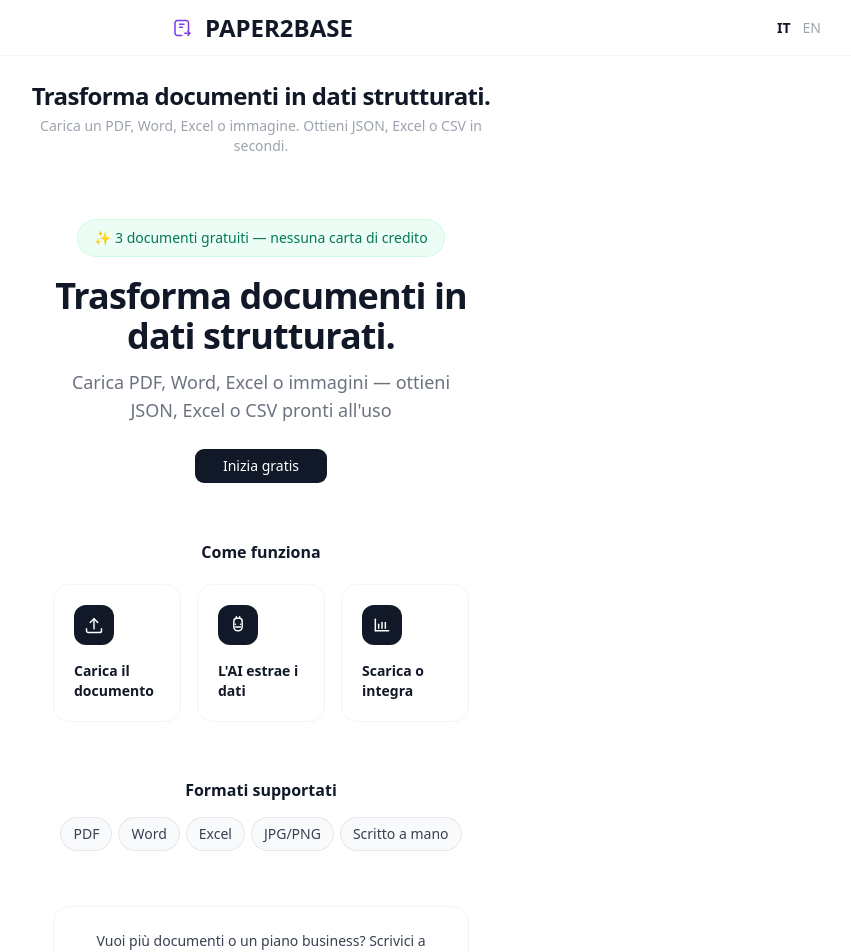
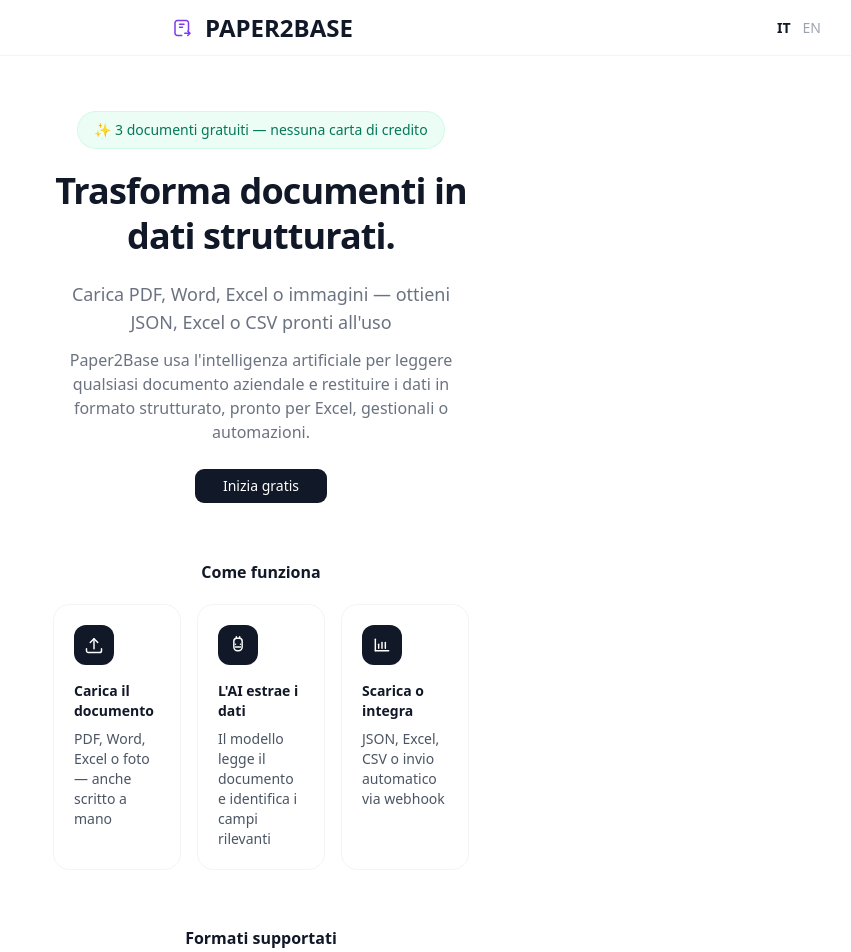
Before and after one commit to Morrix76/paper2base, a React (Vite) app in the folder frontend/: page / in a window 1280 px wide. Shown: the top 952 px of the page, without its empty margins (379-1230 px from the left). Built offline with nearby package versions, Linux system fonts and the light colour scheme.

Commit message:
fix landing page layout and translations

```diff
--- a/frontend/src/App.tsx
+++ b/frontend/src/App.tsx
@@ -223,6 +223,7 @@
       <main
         className="mx-auto flex min-h-screen max-w-lg flex-col px-6 py-8 pt-16"
       >
+        {!(typeof window !== 'undefined' && !isAuthenticated && window.location.pathname === '/') && (
           <header className="py-4 text-center">
             <h1 className="text-2xl font-black tracking-tight text-gray-900">
               {t('hero.title')}
@@ -231,6 +232,7 @@
               {t('hero.subtitle')}
             </p>
           </header>
+        )}
 
         {isPrivacyRoute ? (
           <PrivacyPage />
--- a/frontend/src/i18n/locales/en.ts
+++ b/frontend/src/i18n/locales/en.ts
@@ -128,14 +128,19 @@
       title: 'Turn documents into structured data.',
       subtitle:
         'Upload PDF, Word, Excel, or images — get JSON, Excel, or CSV ready to use',
+      description:
+        'Paper2Base uses AI to read any business document and return structured data, ready for Excel, ERP systems, or automations.',
       cta: 'Start free',
     },
     howItWorks: {
       kicker: 'How it works',
       title: 'How it works',
       step1: 'Upload the document',
+      step1Body: 'PDF, Word, Excel, or a photo — even handwritten',
       step2: 'AI extracts the data',
+      step2Body: 'The model reads the document and identifies the relevant fields',
       step3: 'Download or integrate',
+      step3Body: 'JSON, Excel, CSV, or automatic delivery via webhook',
     },
     formats: {
       kicker: 'Supported formats',
--- a/frontend/src/i18n/locales/it.ts
+++ b/frontend/src/i18n/locales/it.ts
@@ -128,14 +128,19 @@
       title: 'Trasforma documenti in dati strutturati.',
       subtitle:
         "Carica PDF, Word, Excel o immagini — ottieni JSON, Excel o CSV pronti all'uso",
+      description:
+        "Paper2Base usa l'intelligenza artificiale per leggere qualsiasi documento aziendale e restituire i dati in formato strutturato, pronto per Excel, gestionali o automazioni.",
       cta: 'Inizia gratis',
     },
     howItWorks: {
       kicker: 'Come funziona',
       title: 'Come funziona',
       step1: 'Carica il documento',
+      step1Body: 'PDF, Word, Excel o foto — anche scritto a mano',
       step2: "L'AI estrae i dati",
+      step2Body: 'Il modello legge il documento e identifica i campi rilevanti',
       step3: 'Scarica o integra',
+      step3Body: 'JSON, Excel, CSV o invio automatico via webhook',
     },
     formats: {
       kicker: 'Formati supportati',
--- a/frontend/src/pages/LandingPage.tsx
+++ b/frontend/src/pages/LandingPage.tsx
@@ -68,13 +68,14 @@
   return (
     <main className="mx-auto max-w-3xl px-6 py-12 text-center">
       <section>
-        <div className="mx-auto inline-flex items-center gap-2 rounded-full bg-emerald-50 px-4 py-2 text-sm font-medium text-emerald-700 ring-1 ring-emerald-100">
+        <div className="mx-auto w-fit inline-flex items-center gap-2 rounded-full bg-emerald-50 px-4 py-2 text-sm font-medium text-emerald-700 ring-1 ring-emerald-100">
           {t('landing.hero.badge')}
         </div>
-        <h1 className="mt-5 text-4xl font-black tracking-tight text-gray-900">
+        <h1 className="mt-5 min-h-[100px] text-4xl font-black leading-tight tracking-tight text-gray-900">
           {t('landing.hero.title')}
         </h1>
         <p className="mt-3 text-lg text-gray-500">{t('landing.hero.subtitle')}</p>
+        <p className="mt-3 text-base text-gray-500">{t('landing.hero.description')}</p>
         <div className="mt-6 flex justify-center">
           <Button
             asChild
@@ -94,18 +95,27 @@
               <UploadIcon className="h-5 w-5" />
             </div>
             <p className="mt-4 text-sm font-semibold text-gray-900">{t('landing.howItWorks.step1')}</p>
+            <p className="mt-2 min-h-[60px] text-sm text-gray-600">
+              {t('landing.howItWorks.step1Body')}
+            </p>
           </div>
           <div className="rounded-2xl border border-gray-100 bg-white p-5 text-left shadow-xs">
             <div className="flex h-10 w-10 items-center justify-center rounded-xl bg-gray-900 text-white">
               <RobotIcon className="h-5 w-5" />
             </div>
             <p className="mt-4 text-sm font-semibold text-gray-900">{t('landing.howItWorks.step2')}</p>
+            <p className="mt-2 min-h-[60px] text-sm text-gray-600">
+              {t('landing.howItWorks.step2Body')}
+            </p>
           </div>
           <div className="rounded-2xl border border-gray-100 bg-white p-5 text-left shadow-xs">
             <div className="flex h-10 w-10 items-center justify-center rounded-xl bg-gray-900 text-white">
               <ChartIcon className="h-5 w-5" />
             </div>
             <p className="mt-4 text-sm font-semibold text-gray-900">{t('landing.howItWorks.step3')}</p>
+            <p className="mt-2 min-h-[60px] text-sm text-gray-600">
+              {t('landing.howItWorks.step3Body')}
+            </p>
           </div>
         </div>
       </section>
```
Lines whose indentation alone changed are shown as unchanged.
